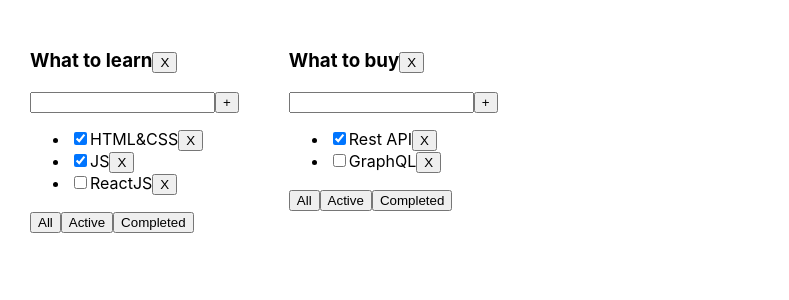
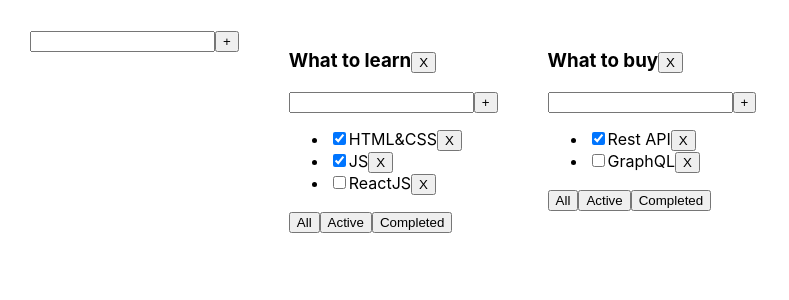
Before and after one commit to slice-0f-C0de/1-todolist, a React (Create React App) app: page / in a window 1280 px wide. Shown: the top 300 px of the page, without its empty margins (0-789 px from the left). Built offline with nearby package versions, Linux system fonts and the light colour scheme.

Commit message:
add todolist

```diff
--- /dev/null
+++ b/src/AddItemForm.tsx
@@ -0,0 +1,35 @@
+import React, {ChangeEvent, KeyboardEvent, useState} from 'react';
+import {Button} from "./Button";
+
+type AddItemFormType = {
+    callback: (newTitle: string) => void
+}
+
+const AddItemForm = (props: AddItemFormType) => {
+
+    const [newTitle, setNewTitle] = useState('')
+
+    const addItem = () => {
+        props.callback(newTitle)
+        setNewTitle('')
+    }
+
+    const onChangeTitleHandler = (event: ChangeEvent<HTMLInputElement>) => {
+        setNewTitle(event.currentTarget.value)
+    }
+
+    const addTaskOnKeyUpHandler = (event: KeyboardEvent<HTMLInputElement>) => {
+        if (event.key === 'Enter') {
+            addItem()
+        }
+    }
+
+    return <div>
+        <input value={newTitle}
+               onChange={onChangeTitleHandler}
+               onKeyUp={addTaskOnKeyUpHandler}/>
+        <Button title={'+'} onClick={addItem}/>
+    </div>
+};
+
+export default AddItemForm;
--- a/src/App.tsx
+++ b/src/App.tsx
@@ -2,6 +2,7 @@ import React, {useState} from 'react';
 import './App.css';
 import {Todolist} from "./Todolist";
 import {v1} from "uuid";
+import AddItemForm from "./AddItemForm";
 
 export type TypesForFilters = 'All' | 'Active' | 'Completed'
 
@@ -58,9 +59,16 @@ function App() {
         setTasks({...tasks})
     }
 
+    const addTodolist = (title: string) => {
+        let newTodolistId = v1()
+        let newTodolist = {id: newTodolistId, title: title, filter: 'all'}
+        setTodolists([...todolists, newTodolist])
+        setTasks({...tasks, [newTodolistId]: []})
+    }
+
     return (
         <div className="App">
-
+            <AddItemForm callback={addTodolist}/>
             {todolists.map(todolists => {
 
                 let allTasks = tasks[todolists.id]
--- a/src/Todolist.tsx
+++ b/src/Todolist.tsx
@@ -1,6 +1,7 @@
 import React, {ChangeEvent, KeyboardEvent, useState} from "react";
 import {Button} from "./Button";
 import {TypesForFilters} from "./App";
+import AddItemForm from "./AddItemForm";
 
 type TodolistType = {
     id: string
@@ -22,33 +23,15 @@ type TaskType = {
 
 export const Todolist = ({title, tasks, ...props}: TodolistType) => {
 
-    const [newTitle, setNewTitle] = useState('')
-
-    const onChangeTitleHandler = (event: ChangeEvent<HTMLInputElement>) => {
-        setNewTitle(event.currentTarget.value)
-    }
-
-    const addTaskHandler = () => {
-        props.addTask(props.id, newTitle)
-        setNewTitle('')
-    }
-
-    const addTaskOnKeyUpHandler = (event: KeyboardEvent<HTMLInputElement>) => {
-        if (event.key === 'Enter') {
-            addTaskHandler()
-        }
+    const addTask = (title: string) => {
+        props.addTask(props.id, title)
     }
 
     return <div>
         <h3>{title}
         <button onClick={() => props.removeTodolist(props.id)}>X</button>
         </h3>
-        <div>
-            <input value={newTitle}
-                   onChange={onChangeTitleHandler}
-                   onKeyUp={addTaskOnKeyUpHandler}/>
-            <Button title={'+'} onClick={addTaskHandler}/>
-        </div>
+        <AddItemForm callback={addTask}/>
         {tasks.length === 0 ? (<p>Тасок нет!</p>) : (
             <ul>
                 {tasks.map(task => {
```
